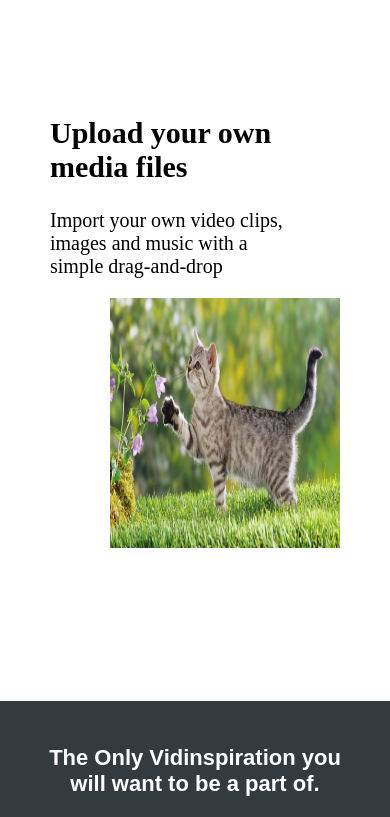
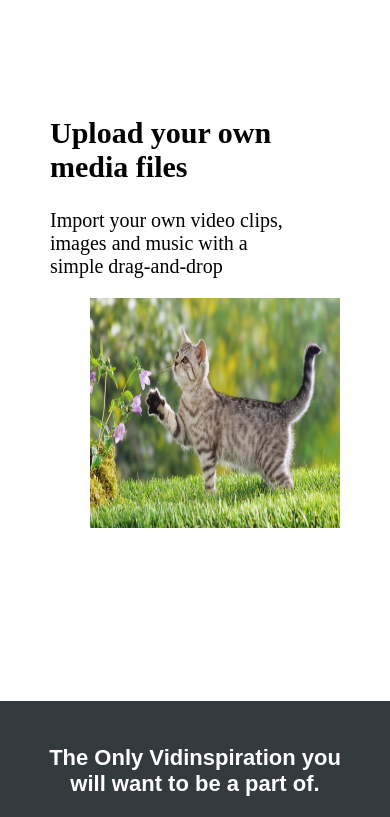
Before and after one commit to shekhar627/Vidinspiration, a plain HTML site: page index.html in a window 390 px wide. Shown: the part 833-1650 px from the top of the page. Drawn offline with Linux system fonts and the light colour scheme; a web font is replaced by a local one.

Commit message:
Update responsive.css

```diff
--- a/css/responsive.css
+++ b/css/responsive.css
@@ -25,8 +25,8 @@
         height: 600px;
     }
     .image_content .right_image_panel .common_image {
-        width: 230px;
-        height: 250px;
+        width: 250px;
+        height: 230px;
     }
     .image_content .left_text_panel {
         width: 250px;
```
